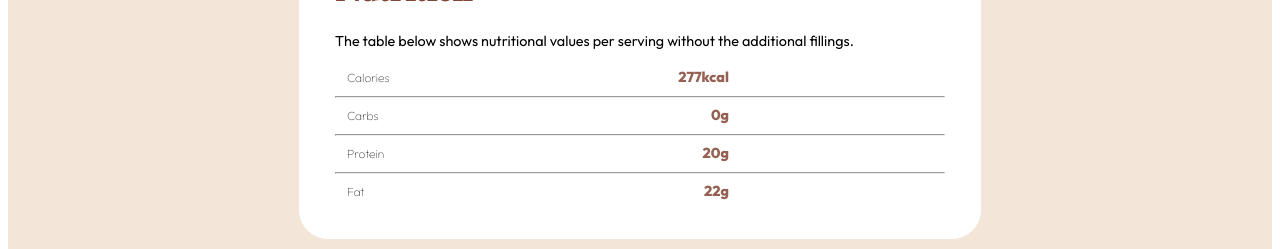
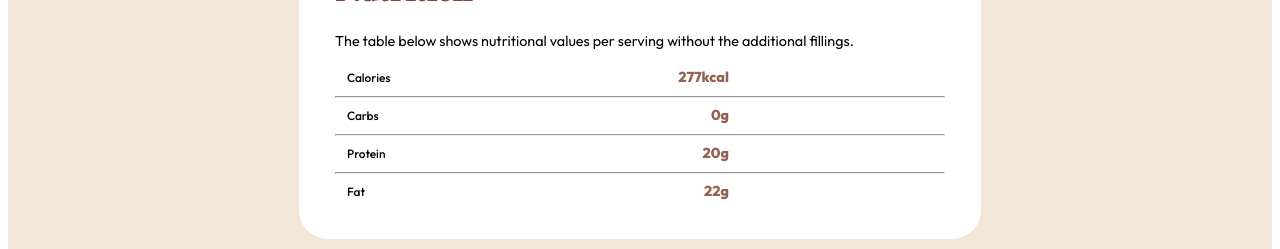
Before and after one commit to Mahakprajapati/recipe-page-main, a plain HTML site: page index.html in a window 1280 px wide. Shown: the part 1301-1550 px from the top of the page. Drawn offline with Linux system fonts and the light colour scheme.

Commit message:
update font weight

```diff
--- a/style.css
+++ b/style.css
@@ -123,6 +123,6 @@ img {
 .innerNC div h5 {
     margin: 0;
     margin-left: 1em;
-    font-weight: 100;
+    font-weight: 500;
     font-family: 'Outfit',sans-serif;
 }
```
